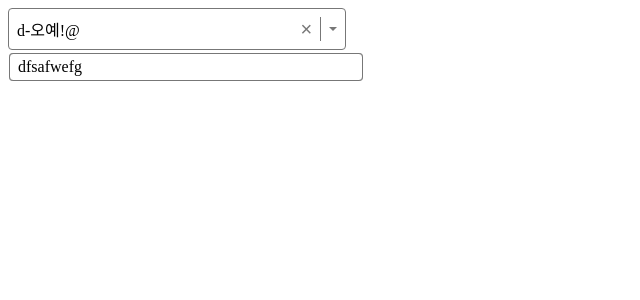
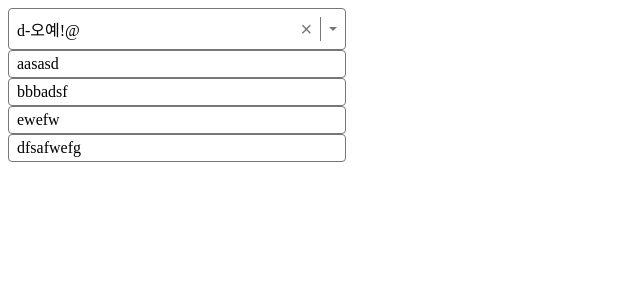
Before and after one commit to codingjamee/simple-practice, a React (Create React App) app in the folder dropdown_two/: page / in a window 1280 px wide. Both pictures are taken after a click on the element "d-오예!@". Shown: the top 300 px of the page, without its empty margins (0-640 px from the left). Built offline with nearby package versions, Linux system fonts and the light colour scheme.

Commit message:
Feat: Item text선택시 화면에 보여지게

```diff
--- a/dropdown_two/src/App.tsx
+++ b/dropdown_two/src/App.tsx
@@ -4,22 +4,17 @@ import DropdownItem from "./component/DropdownItem";
 
 function App() {
   // const onChange = () => {};
+  //1. value가 존재하는 경우 value를..?(링크로?)
+  //2. children에 string을 넣어 유저가 선택하게 하는 경우
+  //App에서 어떻게 받아오게 하지??
+  //ref활용...?!
   return (
     <Dropdown>
       <DropdownButton>d-오예!@</DropdownButton>
-      <DropdownItem id="id-1" value="1">
-        aasasd
-      </DropdownItem>
-      <DropdownItem id="id-2" value="2">
-        bbbadsf
-      </DropdownItem>
-      <DropdownItem id="id-3" value="3">
-        ewefw
-      </DropdownItem>
-      <DropdownItem id="id-4" value="4">
-        dfsafwefg
-      </DropdownItem>
-      {/* <DropdownItem></DropdownItem> */}
+      <DropdownItem id="id-1">aasasd</DropdownItem>
+      <DropdownItem id="id-2">bbbadsf</DropdownItem>
+      <DropdownItem id="id-3">ewefw</DropdownItem>
+      <DropdownItem id="id-4">dfsafwefg</DropdownItem>
     </Dropdown>
   );
 }
--- a/dropdown_two/src/component/Dropdown.tsx
+++ b/dropdown_two/src/component/Dropdown.tsx
@@ -37,8 +37,6 @@ export const Dropdown = ({ children }: DropdownProps) => {
     handleBtnText,
   };
 
-  //btnText는 맨 위에 놓고,
-  //나머지는 밑에 옵션즈로 보여줌!
   return (
     <DropdownContext.Provider value={value}>
       <D.Container>
@@ -71,8 +69,8 @@ export const Dropdown = ({ children }: DropdownProps) => {
             });
           }}
         />
-        {children}
       </D.Container>
+      {children}
     </DropdownContext.Provider>
   );
 };
--- a/dropdown_two/src/component/DropdownItem.tsx
+++ b/dropdown_two/src/component/DropdownItem.tsx
@@ -4,16 +4,26 @@ import { useDropdownContext } from "./Dropdown";
 type DropdownItemProps = {
   children?: string;
   id: string;
-  value: string;
+  value?: string;
 };
 
-const DropdownItem = ({ children, id }: DropdownItemProps) => {
-  const { isOpen } = useDropdownContext();
+const DropdownItem = ({ children, id, value }: DropdownItemProps) => {
+  const { isOpen, handleIsOpen, handleBtnText } = useDropdownContext();
+  const setText = () => {
+    if (value) {
+      handleBtnText(value);
+      return handleIsOpen(false);
+    }
+    if (typeof children === "string") {
+      handleBtnText(children);
+      return handleIsOpen(false);
+    }
+  };
 
   return (
     <>
       {isOpen && (
-        <Options isOpen={isOpen} id={id}>
+        <Options isOpen={isOpen} id={id} onClick={setText}>
           {children}
         </Options>
       )}
@@ -22,7 +32,3 @@ const DropdownItem = ({ children, id }: DropdownItemProps) => {
 };
 
 export default DropdownItem;
-
-//문제점 height 값이 0임
-//다른 컴포넌트의 위치를 가져오지 못함(?)
-//서로 형제라는 것을 파악하지 못함 ???
--- a/dropdown_two/src/styles/Dropdown.style.ts
+++ b/dropdown_two/src/styles/Dropdown.style.ts
@@ -14,6 +14,11 @@ export const Container = styled.div`
   &:focus {
     border-color: hsl(200, 100%, 50%);
   }
+`;
+
+export const FlexRow = styled.div`
+  display: flex;
+  flex-direction: column;
 `;
 
 export const Value = styled.span`
@@ -33,13 +38,13 @@ export const Options = styled.div<OptionsProps>`
   margin: 0;
   padding: 0;
   list-style: none;
-  position: absolute;
+  /* position: absolute; */
   /* 너무 스크롤이 높지 않게 */
   max-height: 15em;
   overflow-y: auto;
   border: 0.05em solid #777;
   border-radius: 0.25em;
-  width: 100%;
+  width: 20em;
   left: 0;
   top: calc(100% + 0.25em);
   background-color: white;
```
